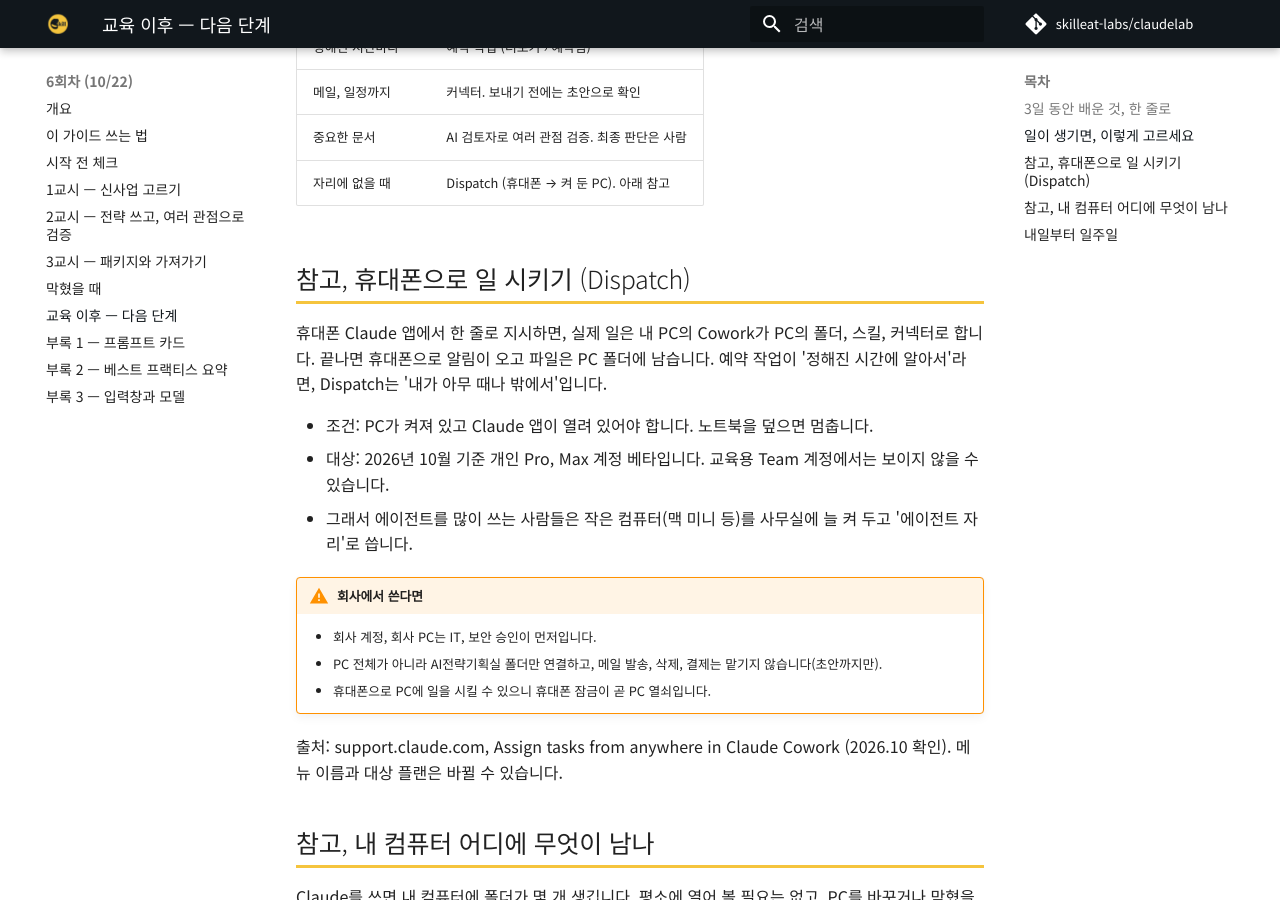
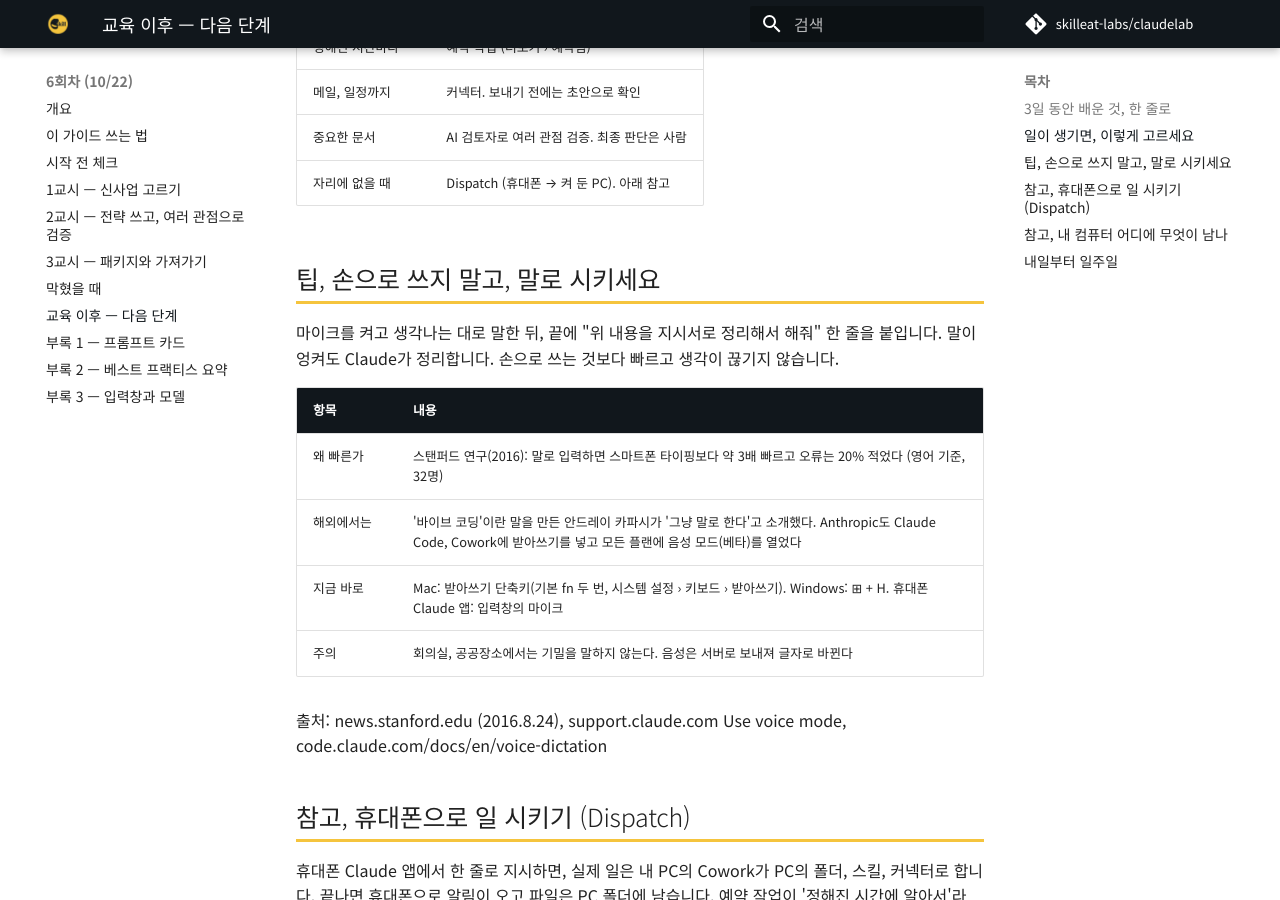
Before and after one commit to skilleat-labs/claudelab, an MkDocs documentation site: the page built from docs/day6/07.md, in a window 1280 px wide and 900 px high, scrolled down 952 px. Built offline with MkDocs 1.6.1 and Material for MkDocs 9.7.7, drawn with Linux system fonts in a browser that asks for light colours; comment, search, counter and statistics services are not loaded.

Commit message:
6회차: 말로 시키기 팁 추가
Co-Authored-By: Claude Opus 5.5 <noreply@anthropic.com>

```diff
--- a/docs/day6/07.md
+++ b/docs/day6/07.md
@@ -23,6 +23,19 @@
 | 메일, 일정까지 | 커넥터. 보내기 전에는 초안으로 확인 |
 | 중요한 문서 | AI 검토자로 여러 관점 검증. 최종 판단은 사람 |
 | 자리에 없을 때 | Dispatch (휴대폰 → 켜 둔 PC). 아래 참고 |
+
+## 팁, 손으로 쓰지 말고, 말로 시키세요
+
+마이크를 켜고 생각나는 대로 말한 뒤, 끝에 "위 내용을 지시서로 정리해서 해줘" 한 줄을 붙입니다. 말이 엉켜도 Claude가 정리합니다. 손으로 쓰는 것보다 빠르고 생각이 끊기지 않습니다.
+
+| 항목 | 내용 |
+| --- | --- |
+| 왜 빠른가 | 스탠퍼드 연구(2016): 말로 입력하면 스마트폰 타이핑보다 약 3배 빠르고 오류는 20% 적었다 (영어 기준, 32명) |
+| 해외에서는 | '바이브 코딩'이란 말을 만든 안드레이 카파시가 '그냥 말로 한다'고 소개했다. Anthropic도 Claude Code, Cowork에 받아쓰기를 넣고 모든 플랜에 음성 모드(베타)를 열었다 |
+| 지금 바로 | Mac: 받아쓰기 단축키(기본 fn 두 번, 시스템 설정 › 키보드 › 받아쓰기). Windows: ⊞ + H. 휴대폰 Claude 앱: 입력창의 마이크 |
+| 주의 | 회의실, 공공장소에서는 기밀을 말하지 않는다. 음성은 서버로 보내져 글자로 바뀐다 |
+
+출처: news.stanford.edu (2016.8.24), support.claude.com Use voice mode, code.claude.com/docs/en/voice-dictation
 
 ## 참고, 휴대폰으로 일 시키기 (Dispatch)
 
```
